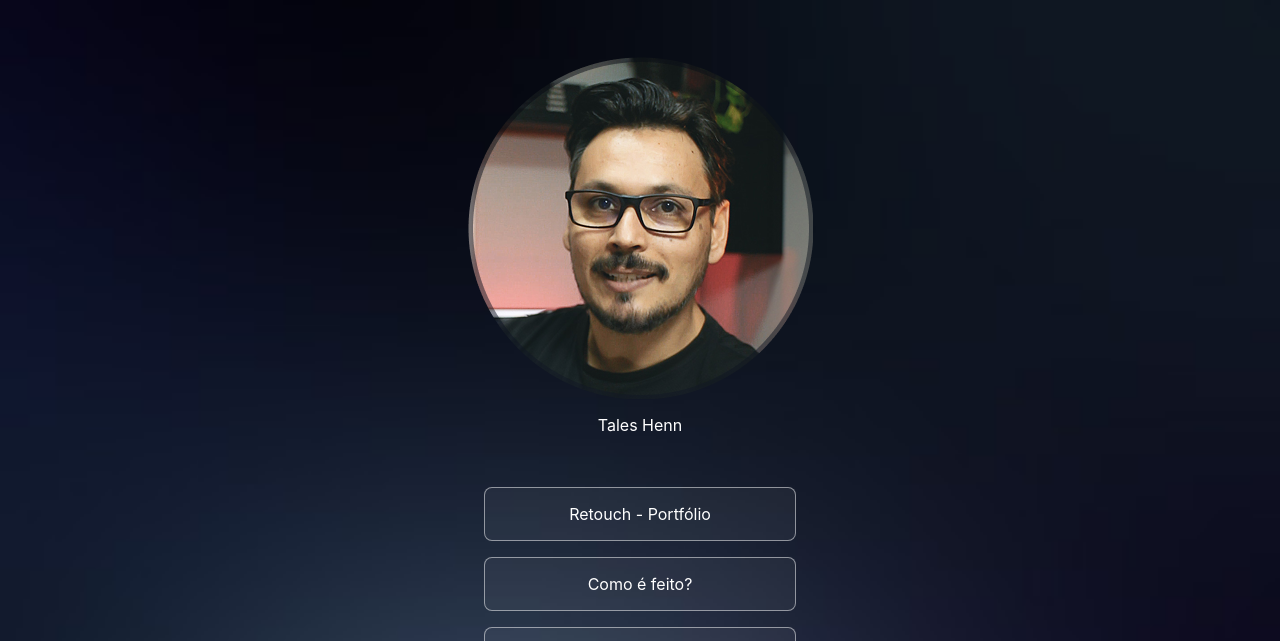
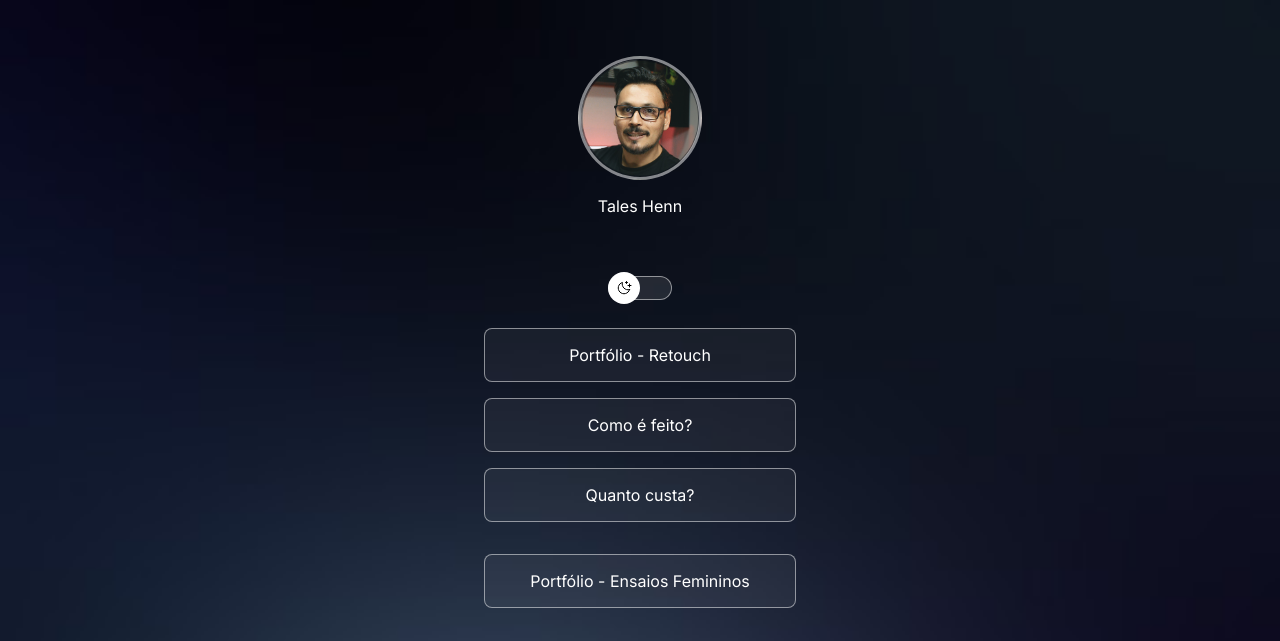
Before and after one commit to taleshenn/linkInBioTwoThemes, a plain HTML site: page index.html in a window 1280 px wide. Shown: the top 641 px of the page. Drawn offline with nearby package versions, Linux system fonts and the light colour scheme.

Commit message:
adicionar link extra - fixes

```diff
--- a/index.html
+++ b/index.html
@@ -5,19 +5,28 @@
     <meta name="viewport" content="width=device-width, initial-scale=1.0" />
     <title>Tales Henn - Design | Web | Retouch</title>
     <link rel="stylesheet" href="./css/styles.css" />
+    <link rel="preconnect" href="https://fonts.googleapis.com" />
+    <link rel="preconnect" href="https://fonts.gstatic.com" crossorigin />
+    <link
+      href="https://fonts.googleapis.com/css2?family=Inter&display=swap"
+      rel="stylesheet"
+    />
   </head>
   <body>
-    <section id="container">
-      <div id="profile">
-        <img src="./assets/avatar.png" alt="" />
+    <div id="container">
+      <header id="profile">
+        <a href="./" target="_blank"><div id="avatar"></div></a
           <p>Tales Henn</p>
+          <div id="switch">
+            <button></button>
+            <span></span>
         </div>
-      <div id="switch"></div>
-      <div id="links">
+      </header>
+      <nav id="links">
         <ul>
           <li>
             <a href="https://taleshenn.com.br/retoucher-fashion" target="_blank"
-              >Retouch - Portfólio</a
+              >Portfólio - Retouch</a
             >
           </li>
           <li>
@@ -32,8 +41,16 @@
               >Quanto custa?</a
             >
           </li>
+          <hr class="divisor">
+          <li>
+            <a
+              href="https://taleshenn.com.br/quanto-custa-edicao-de-fotos"
+              target="_blank"
+              >Portfólio - Ensaios Femininos</a
+            >
+          </li>
         </ul>
-      </div>
+      </nav>
       <div id="socialLinks">
         <a href="#"><ion-icon name="logo-linkedin"></ion-icon></a>
         <a href="#"><ion-icon name="logo-github"></ion-icon></a>
@@ -41,7 +58,6 @@
         <a href="#"><ion-icon name="logo-instagram"></ion-icon></a>
         <a href="#"><ion-icon name="mail-outline"></ion-icon></a>
       </div>
-    </section>
       <footer>
         <p>
           Desenvolvido por
@@ -50,6 +66,7 @@
           >
         </p>
       </footer>
+    </div>
     <script
       type="module"
       src="https://unpkg.com/ionicons@7.1.0/dist/ionicons/ionicons.esm.js"
```
Lines whose indentation alone changed are shown as unchanged.
